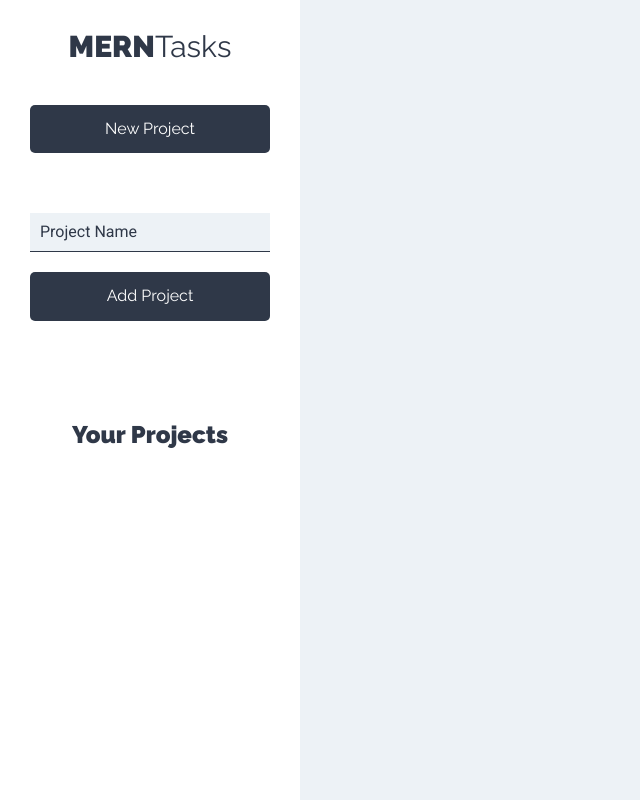
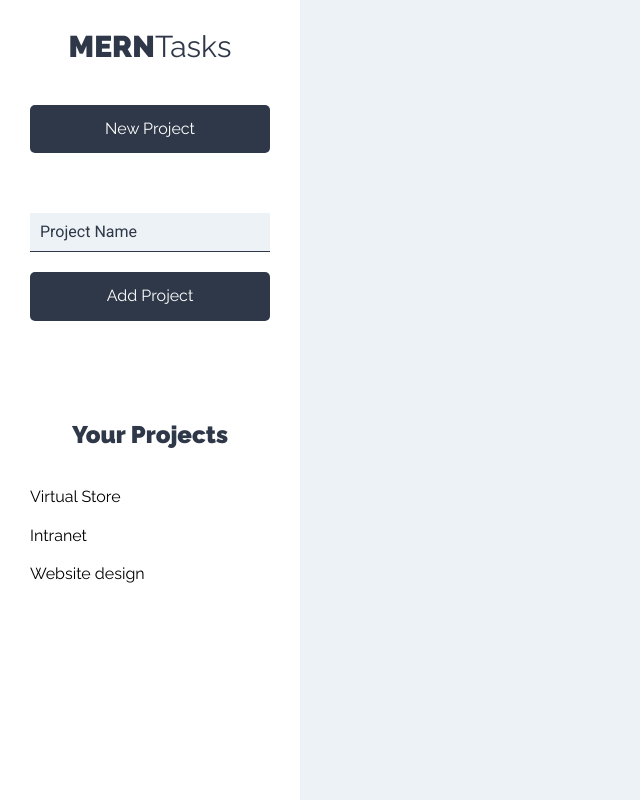
Before and after one commit to JnDiego/front-taskmanager-app, a React (Create React App) app: page /projects in a window 1280 px wide. Shown: the whole page, without its empty margins (0-640 px from the left). Built offline with nearby package versions, Linux system fonts and the light colour scheme.

Commit message:
Se crean los componentes Project y ProjectList.

```diff
--- a/src/components/layout/Sidebar.js
+++ b/src/components/layout/Sidebar.js
@@ -1,5 +1,6 @@
 import React from 'react'
 import NewProject from '../projects/NewProject'
+import ProjectList from '../projects/ProjectList'
 
 const Sidebar = () => {
   return (
@@ -10,6 +11,7 @@ const Sidebar = () => {
 
       <div className="proyectos">
         <h2>Your Projects</h2>
+        <ProjectList />
       </div>
     </aside>
   )
--- /dev/null
+++ b/src/components/projects/Project.js
@@ -0,0 +1,16 @@
+import React from 'react'
+
+const Project = ({project}) => {
+  return (
+    <li>
+      <button
+        type="button"
+        className="btn btn-blank"
+      >
+        {project.name}
+      </button>
+    </li>
+  )
+}
+
+export default Project
--- /dev/null
+++ b/src/components/projects/ProjectList.js
@@ -0,0 +1,23 @@
+import React from 'react'
+import Project from './Project'
+
+const ProjectList = () => {
+
+  const projects = [
+    {name: 'Virtual Store'},
+    {name: 'Intranet'},
+    {name: 'Website design'}
+  ];
+
+  return (
+    <ul className="listado-proyectos">
+      {projects.map(project => (
+        <Project
+          project={project}
+        />
+      ))}
+    </ul>
+  )
+}
+
+export default ProjectList
```
